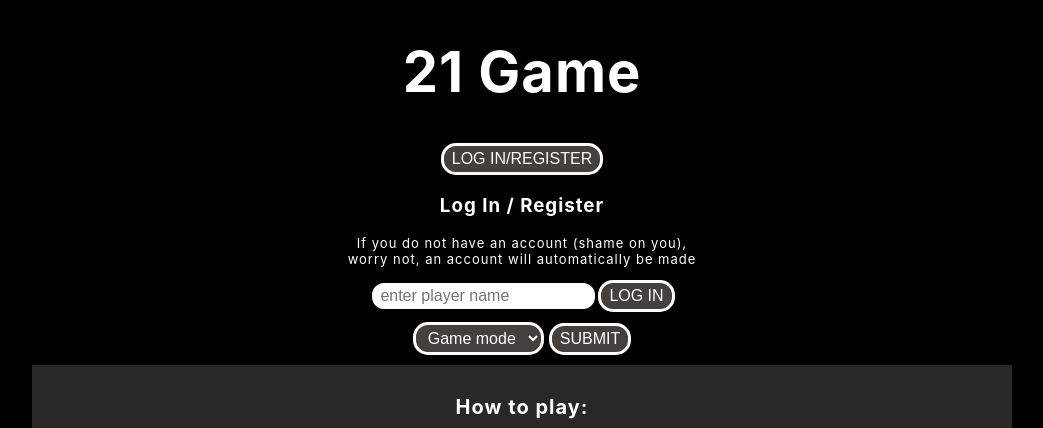
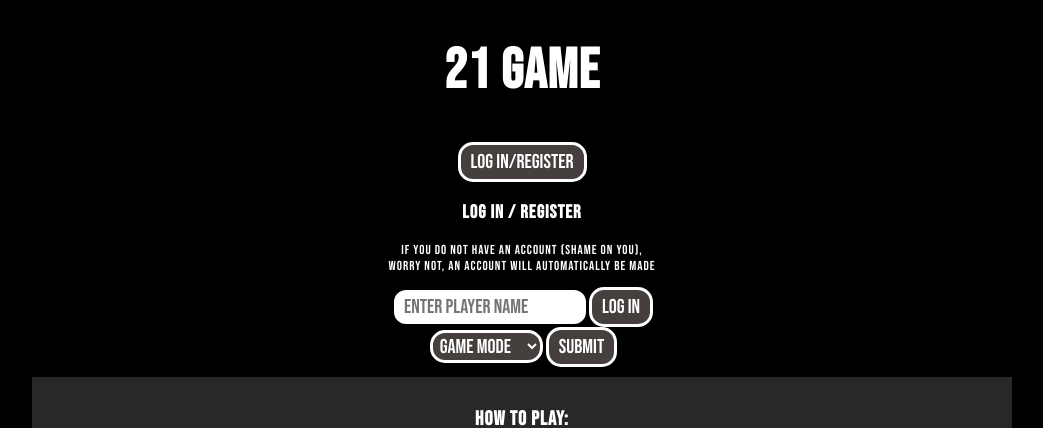
Before and after one commit to StellaA30/FrontEnd_TwentyOne, a React (Create React App) app: page /logIn in a window 1280 px wide. Shown: the top 428 px of the page, without its empty margins (118-1161 px from the left). Built offline with nearby package versions, Linux system fonts and the light colour scheme; no server answers.

Commit message:
imported and added custom font

```diff
--- a/public/index.html
+++ b/public/index.html
@@ -15,6 +15,12 @@
       user's mobile device or desktop. See https://developers.google.com/web/fundamentals/web-app-manifest/
     -->
     <link rel="manifest" href="%PUBLIC_URL%/manifest.json" />
+    <link rel="preconnect" href="https://fonts.googleapis.com" />
+    <link rel="preconnect" href="https://fonts.gstatic.com" crossorigin />
+    <link
+      href="https://fonts.googleapis.com/css2?family=Bebas+Neue&display=swap"
+      rel="stylesheet"
+    />
     <!--
       Notice the use of %PUBLIC_URL% in the tags above.
       It will be replaced with the URL of the `public` folder during the build.
--- a/src/CSSFiles/App.css
+++ b/src/CSSFiles/App.css
@@ -4,10 +4,11 @@
   text-align: center;
   letter-spacing: 1px;
   padding-bottom: 30px;
+  font-family: 'Bebas Neue', sans-serif;
 }
 
 button {
-  font-size: 16px;
+  font-size: 20px;
   background-color: #453f3d;
   color: white;
   text-decoration: none;
@@ -15,6 +16,7 @@
   border: 3px solid;
   padding: 0.25em 0.5em;
   border-radius: 15px;
+  font-family: 'Bebas Neue', sans-serif;
 }
 
 button:hover {
@@ -24,8 +26,9 @@
 input {
   padding: 0.25em 0.5em;
   border: 3px solid;
-  font-size: 16px;
+  font-size: 20px;
   border-radius: 15px;
+  font-family: 'Bebas Neue', sans-serif;
 }
 
 select {
@@ -33,11 +36,12 @@
   margin-top: 10px;
   margin-right: 5px;
   /* border: 3px solid; */
-  font-size: 16px;
+  font-size: 20px;
   background-color:#453f3d;
   color: white;
   height: 33px;
   border-radius: 15px;
+  font-family: 'Bebas Neue', sans-serif;
 }
 
 h1 {
--- a/src/CSSFiles/LandingContainer.css
+++ b/src/CSSFiles/LandingContainer.css
@@ -16,10 +16,11 @@
 }
 
 .form > select {
-  font-size: 16px;
+  font-size: 20px;
   text-decoration: none;
   border: 3px solid;
-  padding: 0.25em 0.5em;
+  padding: 2px 3px;
+  margin: 3px;
 }
 
 .rules > ol {
```
